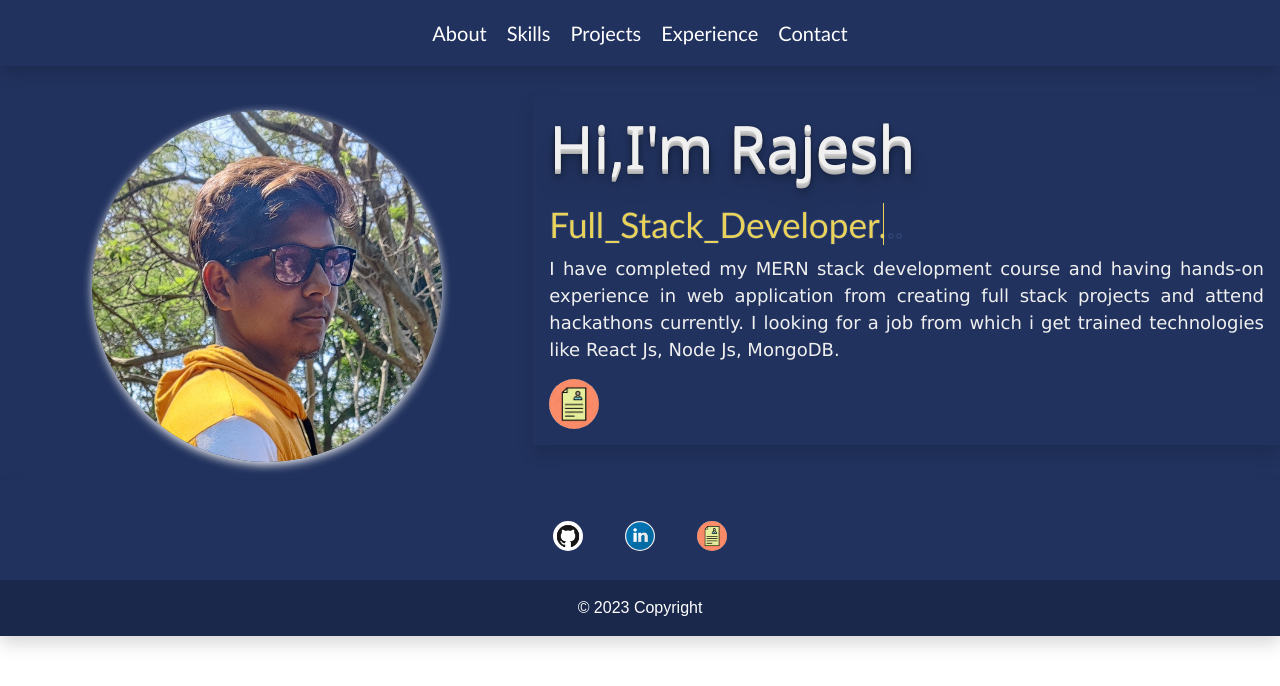
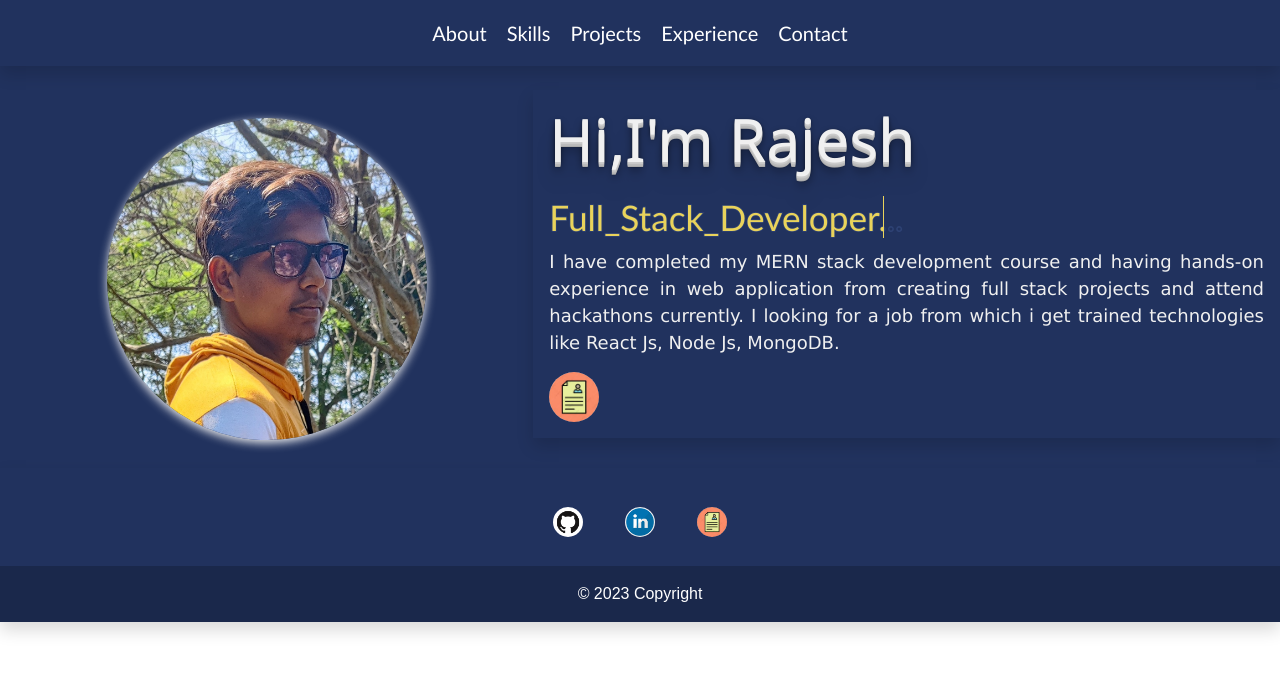
Before and after one commit to Rajeshs1708/My_Portfolio, a React (Create React App) app: page / in a window 1280 px wide. Shown: the top 686 px of the page. Built offline with nearby package versions, Linux system fonts and the light colour scheme.

Commit message:
latest commit

```diff
--- a/src/Styles/Home.css
+++ b/src/Styles/Home.css
@@ -1,6 +1,6 @@
 .about {
   max-width: auto;
-  height: auto;
+  /* height: auto; */
   font-family: Arial, Helvetica, sans-serif;
   display: flex;
   justify-content: center;
@@ -13,10 +13,10 @@
   display: flex;
   justify-content: center;
   align-items: center;
-  padding: 20px 0px;
+  padding: 1.5rem 0rem;
 }
 .aboutLeft img {
-  width: 350px;
+  width: 320px;
   border-radius: 50%;
   box-shadow: 0 3px 10px rgb(240, 240, 240);
   object-fit: cover;
```
